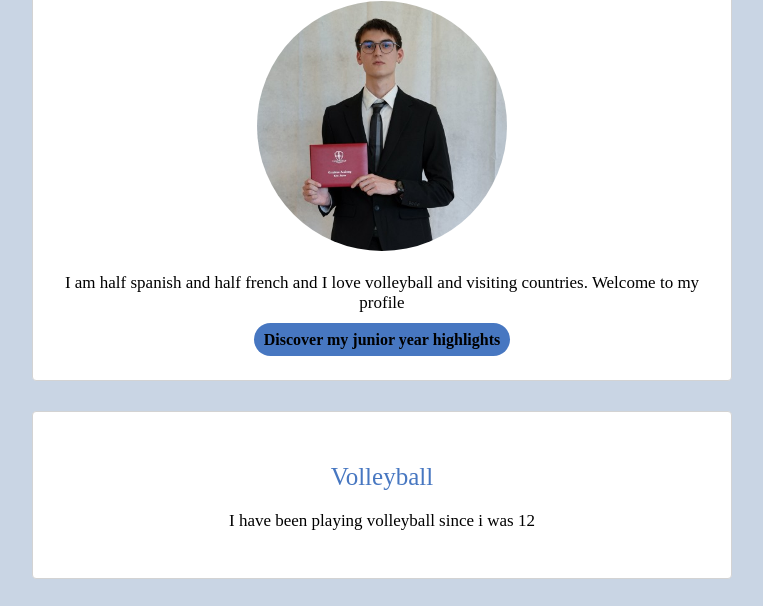
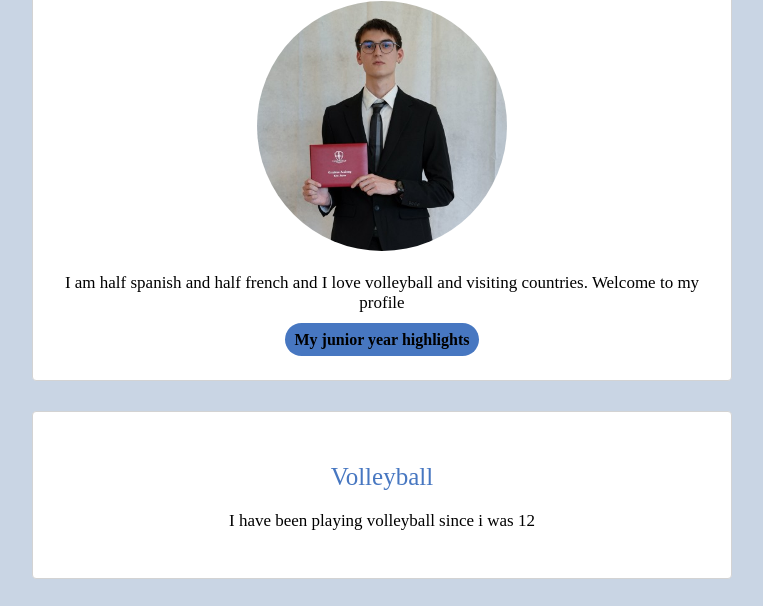
Before and after one commit to Lucas-Freard/my-profile, a plain HTML site: page index.html in a window 1280 px wide. Shown: the part 150-756 px from the top of the page, without its empty margins (258-1021 px from the left). Drawn offline with Linux system fonts and the light colour scheme.

Commit message:
Update index.html

```diff
--- a/index.html
+++ b/index.html
@@ -22,7 +22,7 @@
 		<img class="img-circle" src="images/img-profile.jpeg" alt="Lucas Freard Ruiz">
 		<p>I am half spanish and half french and I love volleyball and visiting countries. Welcome to my profile</p>
 
-		<a href="https://www.youtube.com/watch?v=QiIXE_I5lq0" class="btn-blue" target="blank">Discover my junior year highlights
+		<a href="https://www.youtube.com/watch?v=QiIXE_I5lq0" class="btn-blue" target="blank">My junior year highlights
 		</a>
 	</div>
 
```
